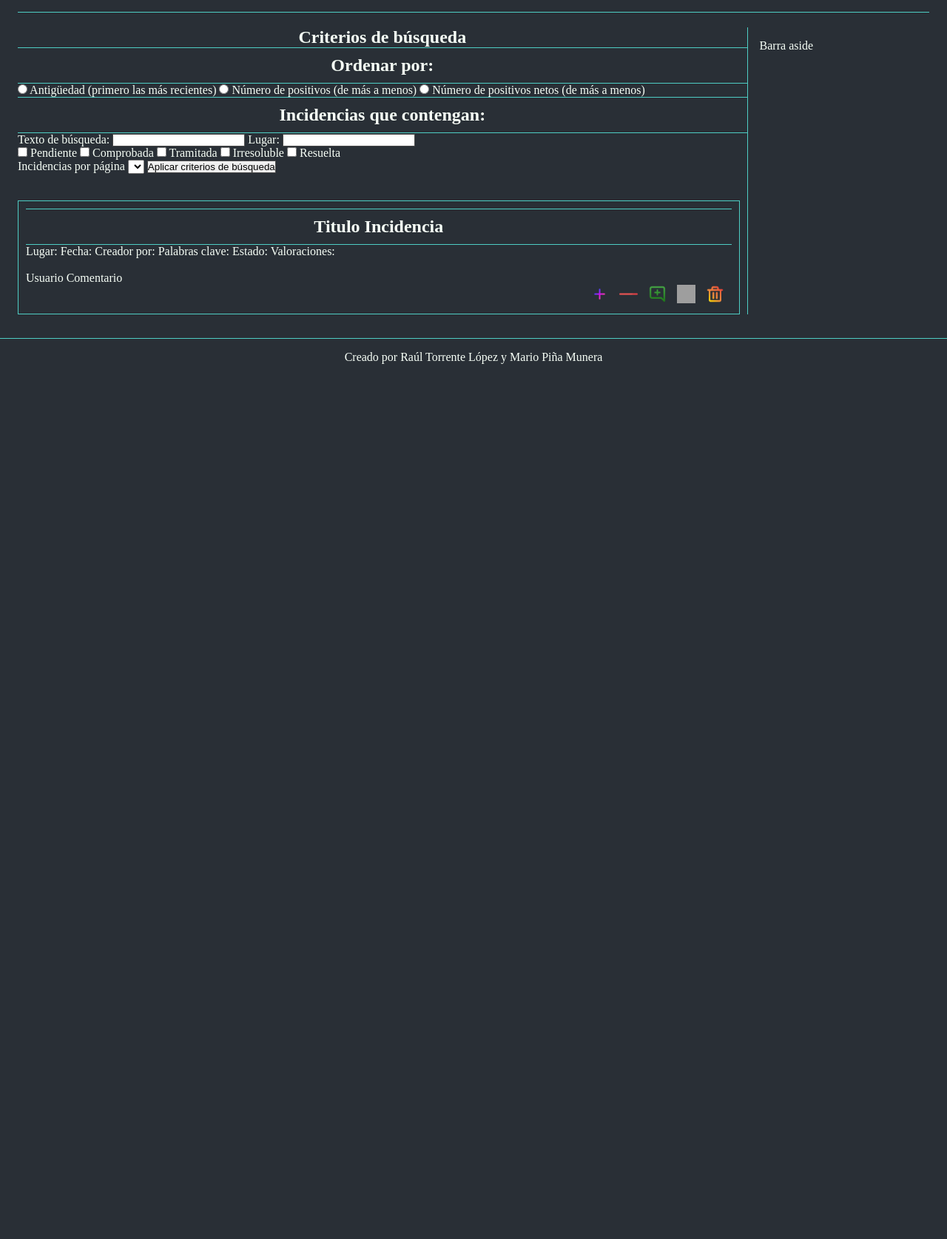
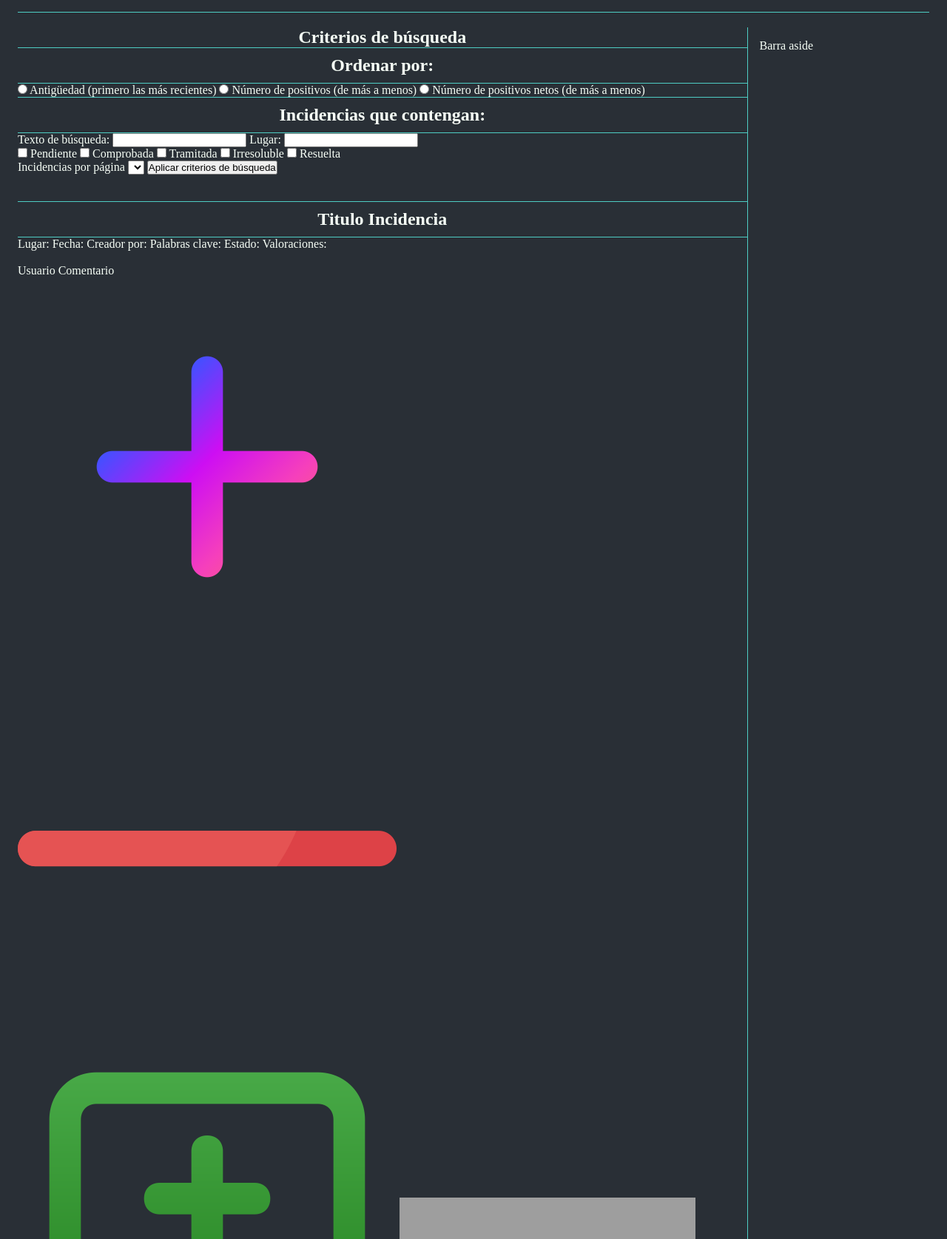
Before and after one commit to raultl12/ProyectoTW, a PHP site: page /incidencias.html in a window 1280 px wide. Shown: the part 245-1920 px from the top of the page at 74% size. Before the commit the page ends 737 px from the top, so only its background shows below. Run offline with PHP 8.4, Linux system fonts and the light colour scheme; lists and menus that the app fills with data are empty; grey boxes are pictures that could not be loaded.

Commit message:
Correcciones menores

```diff
--- a/style.css
+++ b/style.css
@@ -103,28 +103,3 @@ aside{
     grid-template-columns: 80% 20%;
     grid-template-rows: 100%;
 }
-
-/*******************/
-
-.incidencia{
-    border: 1px solid #4ECDC4;
-    padding: 10px;
-    margin-right: 10px;
-}
-
-input{
-    border: 1px solid rgb(75, 75, 75);
-}
-
-a > img {
-    width: 25px;
-    height: 25px;
-}
-
-.iconos{
-    text-align: right;
-}
-
-.iconos a{
-    margin-right: 10px;
-}
```
Also changed, not shown: funciones.php (+5 -5 lines).
